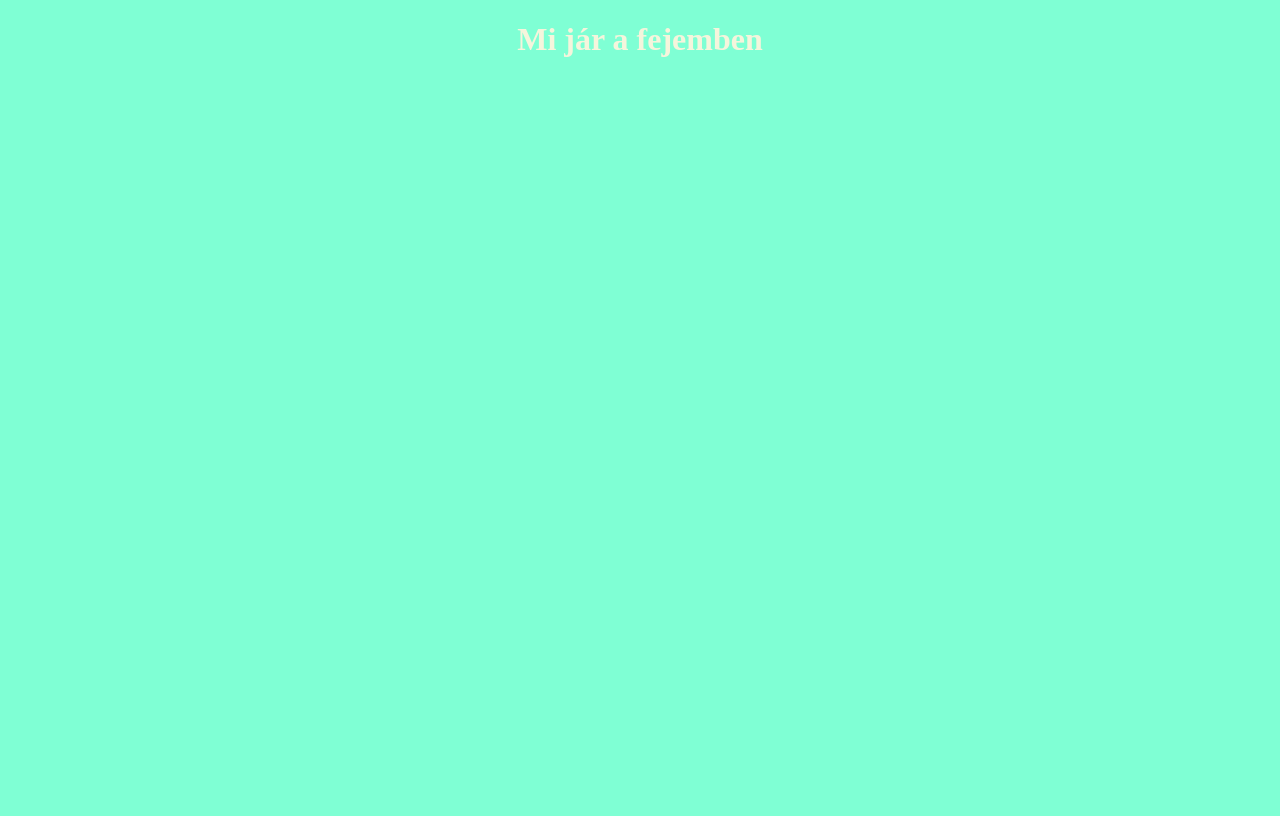
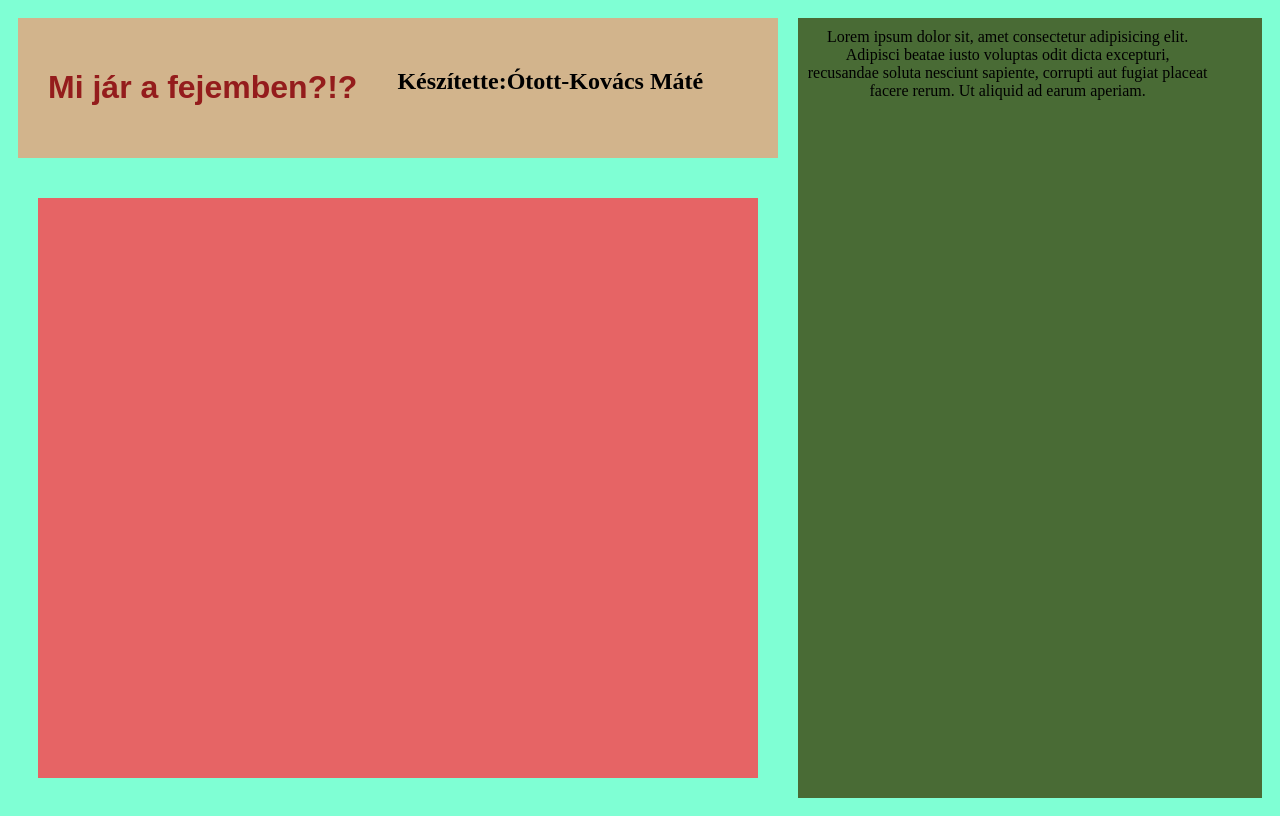
Before and after one commit to Szaszuge/Mi-jar-a-fejemben, a plain HTML site: page index.html in a window 1280 px wide. Drawn offline with Linux system fonts and the light colour scheme.

Commit message:
flexboxok és order megcsinalasa

```diff
--- a/index.html
+++ b/index.html
@@ -8,6 +8,23 @@
     <title>Máté feje</title>
 </head>
 <body>
-    <h1>Mi jár a fejemben</h1>
+
+</head>
+<body>
+  <div class="container">
+    <div class="header">
+      <div class="cimszoveg">
+        <span><h1>Mi jár a fejemben?!?</h1></span>
+      </div>
+      <div class="szoveg">
+        <h2>Készítette:</h2>
+        <br>
+        <h2>Ótott-Kovács Máté</h2>
+      </div>
+    </div>
+    <div class="nav">Lorem ipsum dolor sit, amet consectetur adipisicing elit.<br> Adipisci beatae iusto voluptas odit dicta excepturi,<br> recusandae soluta nesciunt sapiente, corrupti aut fugiat placeat <br> facere rerum. Ut aliquid ad earum aperiam.</div>
+    <div class="tartalom">
+      <div class="article"></div>
+
 </body>
 </html>
--- a/style.css
+++ b/style.css
@@ -6,6 +6,66 @@ background-color: aquamarine;
 
 h1
 {
-    color: beige;
+    color: rgb(148, 28, 28);
     text-align: center;
+    font-family: fantasy;
 }
+.header{
+    display: flex;
+    order: -1;
+    flex-grow: 0;
+    background-color: tan;
+  }
+
+.article{
+    display: flex;
+    order: 3;
+    flex-grow: 2;
+    background-color:#e66465;
+  }
+.container{
+    text-align: center;
+    height: 100vh;
+    display: flex;
+    flex-direction: column;
+    flex-wrap: wrap;
+  }
+  .tartalom{
+    display: flex;
+    height: 75vh;
+  }
+  .container div{
+    display: flex;
+    padding: 10px;
+    margin: 10px;
+
+  }
+
+  .nav{
+    display: flex;
+    flex-grow: 4;
+    order: 2;
+    height: 90vh;
+    background-color: rgb(73, 107, 53);
+    }
+
+
+  @media screen and (max-width: 500px) {
+
+
+  }
+
+  .header .cimsor{
+    display: flex;
+    align-items: center;
+    gap: .5rem;
+  }
+  .header .cimsor .logo{
+    width: 3rem;
+    height: 3rem;
+  }
+
+  img{
+    width: 3rem;
+    height: 3rem;
+  }
```
